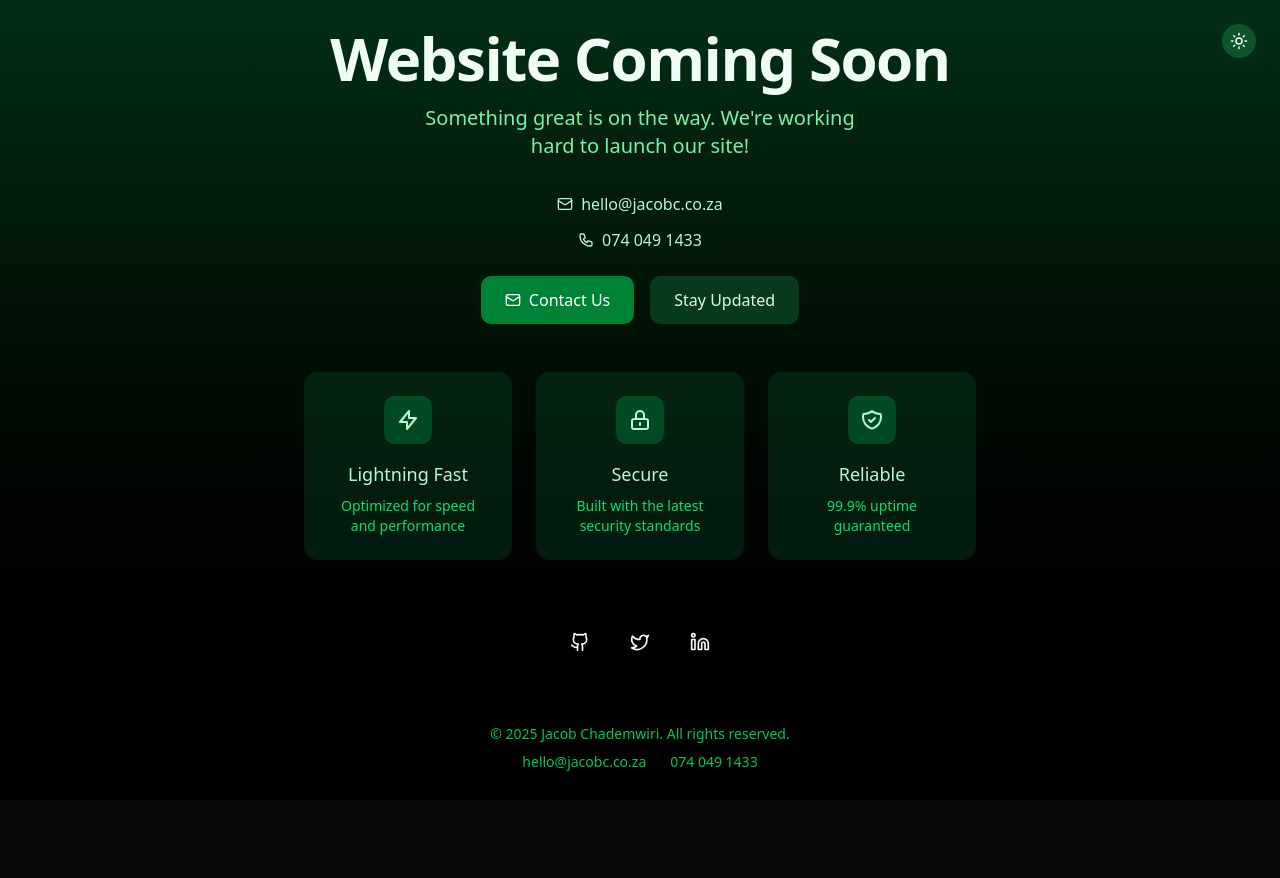
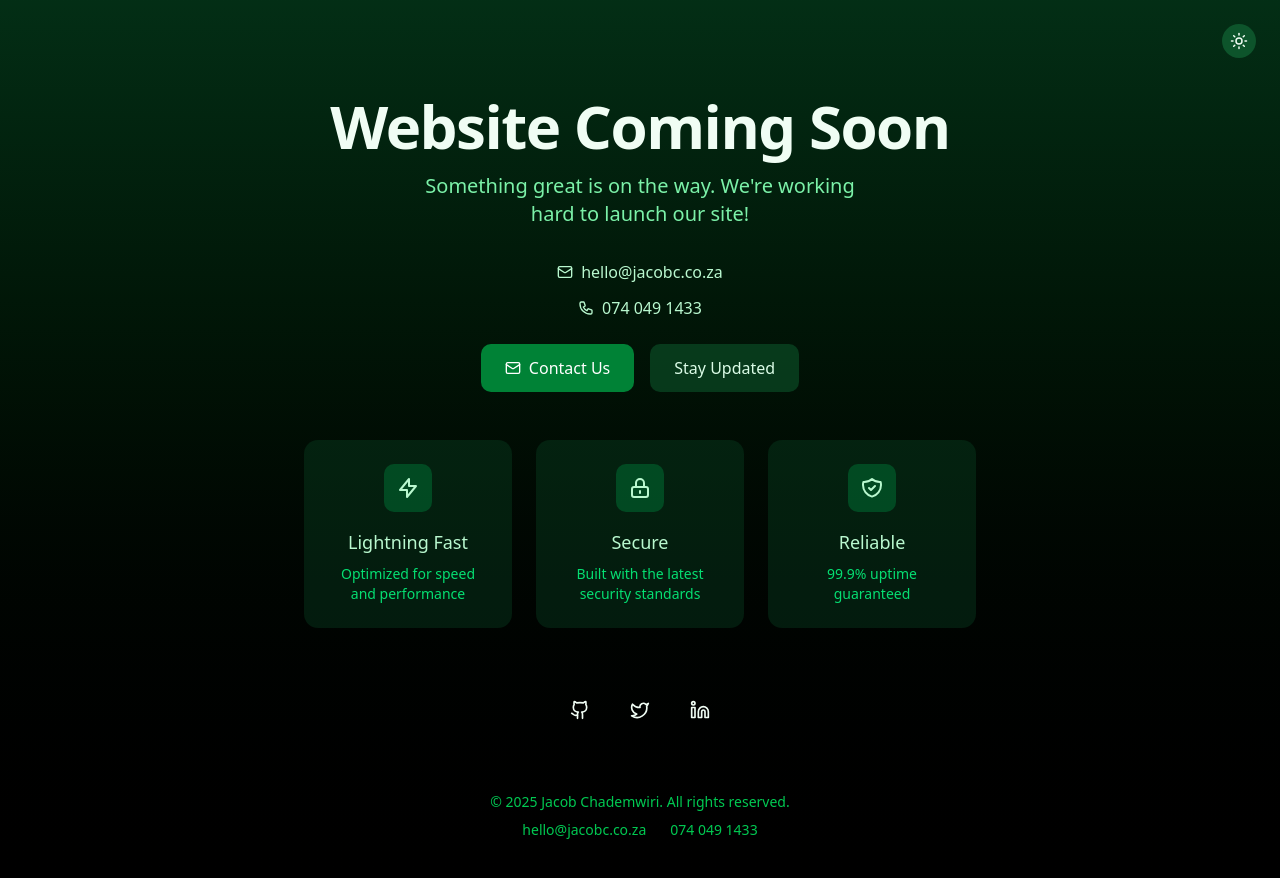
Before and after one commit to jchademwiri/jacob-chademwiri-official, a Next.js app: page / in a window 1280 px wide. Shown: the top 878 px of the page. Before the commit the page ends 800 px from the top, so only its background shows below. Built offline with nearby package versions, Linux system fonts and the light colour scheme.

Commit message:
updated UI

```diff
--- a/src/components/coming-soon-ui.tsx
+++ b/src/components/coming-soon-ui.tsx
@@ -8,7 +8,7 @@ export default function ModernDarkUI() {
 
   return (
     <div
-      className={`h-screen flex flex-col items-center justify-center px-6 py-16 sm:py-24 font-sans transition-colors duration-500 ${
+      className={`min-h-screen flex flex-col items-center justify-center px-6 py-16 sm:py-24 font-sans transition-colors duration-500 ${
         darkMode
           ? 'bg-gradient-to-b from-green-950 to-black text-green-50'
           : 'bg-gradient-to-b from-green-50 to-green-100 text-green-900'
```
